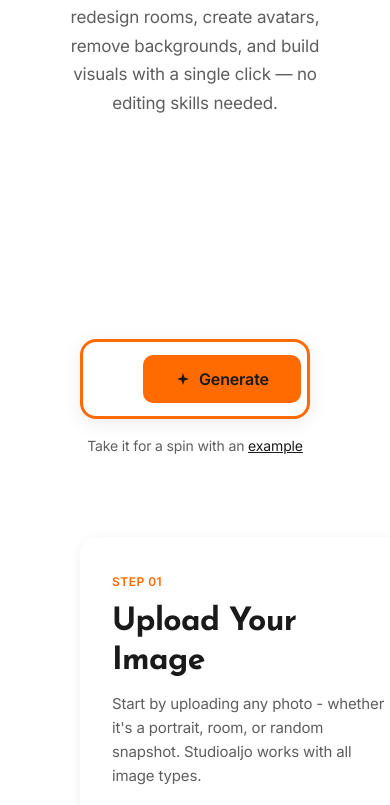
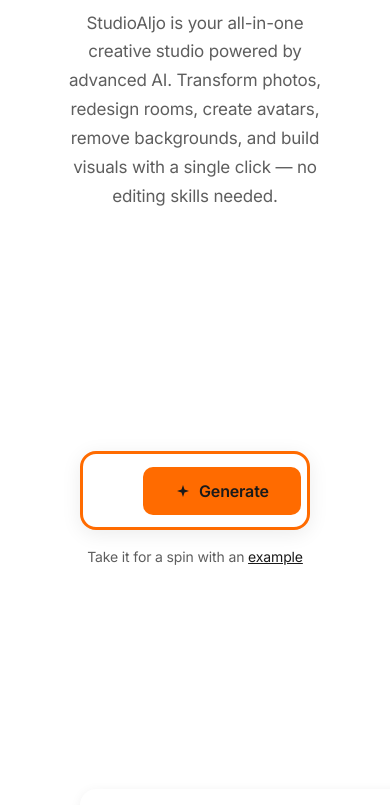
Before and after one commit to alenjoby/Studioaljo, a website: page public/landing/index.html in a window 390 px wide. Shown: the part 381-1186 px from the top of the page. Drawn offline with nearby package versions, Linux system fonts and the light colour scheme.

Commit message:
refactor: remove all media queries from CSS files
- Removed all responsive breakpoints from global.css
- Removed all media queries from dashboard.css
- Removed all responsive styles from landing page style.theme.css
- CSS now uses fixed desktop layout without mobile adaptations

```diff
--- a/public/css/global.css
+++ b/public/css/global.css
@@ -307,27 +307,3 @@
 tbody tr:hover {
   background: rgba(255, 107, 0, 0.02);
 }
-
-/* Responsive */
-@media (max-width: 768px) {
-  .navbar {
-    padding: 12px 20px;
-    top: 10px;
-  }
-
-  .brand {
-    font-size: 16px;
-  }
-
-  h1 {
-    font-size: 36px;
-  }
-
-  h2 {
-    font-size: 28px;
-  }
-
-  .card {
-    padding: 24px;
-  }
-}
--- a/public/landing/style.theme.css
+++ b/public/landing/style.theme.css
@@ -48,32 +48,6 @@
   /* Letter Spacing */
   --ls-heading: -0.02em;
   --ls-body: -0.01em;
-}
-
-/* Tablet Breakpoint */
-@media (max-width: 1024px) {
-  :root {
-    --h1: 3rem; /* 48px */
-    --h2: 2.25rem; /* 36px */
-    --h3: 1.75rem; /* 28px */
-    --h4: 1.25rem; /* 20px */
-    --lead: 1.125rem; /* 18px */
-    --body: 1rem; /* 16px */
-    --small: 0.875rem; /* 14px */
-  }
-}
-
-/* Mobile Breakpoint */
-@media (max-width: 640px) {
-  :root {
-    --h1: 2.25rem; /* 36px */
-    --h2: 1.75rem; /* 28px */
-    --h3: 1.5rem; /* 24px */
-    --h4: 1.125rem; /* 18px */
-    --lead: 1rem; /* 16px */
-    --body: 0.9375rem; /* 15px */
-    --small: 0.8125rem; /* 13px */
-  }
 }
 
 * {
@@ -544,36 +518,6 @@
   padding: 0 20px;
 }
 
-/* Ensure images never overlap hero text on smaller screens */
-@media (max-width: 1100px) {
-  .preview-card-1 {
-    left: calc(50% - 420px);
-  }
-
-  .preview-card-2 {
-    left: calc(50% - 440px);
-    top: 440px;
-  }
-
-  .preview-card-3 {
-    left: calc(50% + 320px);
-  }
-
-  .preview-card-4 {
-    left: calc(50% + 380px);
-  }
-
-  .preview-card-5 {
-    left: calc(50% + 180px);
-  }
-}
-
-@media (max-width: 900px) {
-  .preview-card {
-    display: none;
-  }
-}
-
 /* Tools Section */
 .tools-section {
   padding: 120px 0 80px;
@@ -875,23 +819,9 @@
 /* Shuffle Button removed */
 
 /* Responsive: hero */
-@media (max-width: 1200px) {
-  .preview-card-1,
-  .preview-card-2,
-  .preview-card-3,
-  .preview-card-4,
-  .preview-card-5 {
-    display: none;
-  }
-
-  /* Shuffle Button removed */
-}
-
-@media (max-width: 1100px) {
-  .tools-connector {
-    display: none;
-  }
-}
+
+
+
 
 /* Section Layout */
 .section {
@@ -1010,32 +940,6 @@
   display: block;
 }
 
-@media (max-width: 900px) {
-  .feature-showcase,
-  .feature-showcase-reverse {
-    grid-template-columns: 1fr;
-    gap: 32px;
-    padding: 24px;
-    margin-bottom: 40px;
-  }
-
-  .feature-showcase-reverse .feature-showcase-content {
-    order: 1;
-  }
-
-  .feature-showcase-reverse .feature-showcase-preview {
-    order: 2;
-  }
-
-  .feature-showcase-preview {
-    height: 300px;
-  }
-
-  .feature-showcase-title {
-    font-size: 28px;
-  }
-}
-
 /* Why Choose */
 .why-choose-section {
   padding: 100px 0;
@@ -1143,30 +1047,6 @@
   line-height: 1.6;
   color: var(--text-secondary);
   margin: 0;
-}
-
-@media (max-width: 900px) {
-  .why-choose-container {
-    grid-template-columns: 1fr;
-    gap: 48px;
-  }
-
-  .why-choose-image {
-    height: 400px;
-  }
-
-  .why-choose-features {
-    grid-template-columns: 1fr;
-    gap: 20px;
-  }
-
-  .why-choose-title {
-    font-size: 32px;
-  }
-
-  .highlight-text {
-    padding: 2px 12px;
-  }
 }
 
 /* Gallery */
@@ -1277,21 +1157,6 @@
   animation-play-state: paused;
 }
 
-@media (max-width: 768px) {
-  .gallery-item {
-    width: 280px;
-    height: 200px;
-  }
-
-  .gallery-scroll[data-direction="left"] .gallery-track {
-    animation-duration: 30s;
-  }
-
-  .gallery-scroll[data-direction="right"] .gallery-track {
-    animation-duration: 35s;
-  }
-}
-
 /* Testimonials */
 /* Testimonials */
 .testimonials-section .section-description {
@@ -1501,39 +1366,6 @@
 .testimonial-card-dark .company-logo {
   filter: brightness(0) invert(1);
   opacity: 0.6;
-}
-
-/* Responsive */
-@media (max-width: 1024px) {
-  .testimonials-layout {
-    grid-template-columns: 1fr;
-  }
-
-  .testimonials-bottom-row {
-    grid-template-columns: 1fr;
-  }
-}
-
-@media (max-width: 768px) {
-  .testimonial-stat-card {
-    padding: 32px 24px;
-  }
-
-  .stat-number {
-    font-size: 56px;
-  }
-
-  .stat-label {
-    font-size: 16px;
-  }
-
-  .testimonial-stat-medium .stat-number {
-    font-size: 48px;
-  }
-
-  .testimonials-bottom-row {
-    gap: 20px;
-  }
 }
 
 /* Old testimonials styles - keeping for backward compatibility */
@@ -1713,28 +1545,6 @@
   background: #ffffff;
   border-radius: 50%;
   padding: 2px;
-}
-
-@media (max-width: 768px) {
-  .cta-content {
-    padding: 60px 32px;
-  }
-
-  .cta-actions {
-    flex-direction: column;
-    width: 100%;
-  }
-
-  .btn-cta-primary,
-  .btn-cta-secondary {
-    width: 100%;
-    justify-content: center;
-  }
-
-  .cta-features {
-    flex-direction: column;
-    gap: 16px;
-  }
 }
 
 /* Footer */
@@ -1951,96 +1761,15 @@
   clip-path: inset(0% 0 0 0);
 }
 
-@media (max-width: 1024px) {
-  .immersive-container {
-    flex-direction: column-reverse;
-  }
-  .content-col,
-  .visual-col {
-    width: 100%;
-  }
-  .visual-col {
-    height: 60vh;
-    position: relative;
-  }
-  .visual-stack {
-    height: 100%;
-    width: 100%;
-    border-radius: 0;
-  }
-  .visual-img {
-    border-radius: 0;
-  }
-  .content-block {
-    min-height: 50vh;
-    padding: 60px 20px;
-    border-left: none;
-  }
-}
-
-@media (max-width: 768px) {
-  .footer {
-    padding: 60px 0 40px;
-  }
-
-  .footer-nav {
-    flex-direction: column;
-    gap: 24px;
-    align-items: center;
-  }
-
-  .footer-brand {
-    font-size: 48px;
-  }
-}
+
+
+
 
 /* Utilities */
 /* Utilities */
-@media (max-width: 900px) {
-  .navbar {
-    padding: 12px 20px;
-    top: 10px;
-    margin: 10px 20px;
-  }
-
-  .nav-menu {
-    display: none;
-  }
-
-  .btn-launch {
-    padding: 10px 24px;
-    font-size: 14px;
-  }
-
-  .hero {
-    padding: 60px 0 80px;
-  }
-
-  .hero-title {
-    font-size: 42px;
-  }
-}
-
-@media (max-width: 480px) {
-  .navbar {
-    padding: 10px 16px;
-    border-radius: 18px;
-  }
-
-  .logo {
-    width: 36px;
-    height: 36px;
-  }
-
-  .brand-name {
-    font-size: 18px;
-  }
-
-  .btn-launch {
-    padding: 8px 20px;
-    font-size: 13px;
-  }
-}
+
+
+
 
 /* Gentle orbit-style floating around hero content (stays outside text block) */
 @keyframes orbitA {
```
Also changed, not shown: public/css/dashboard.css (+6 -27 lines).
